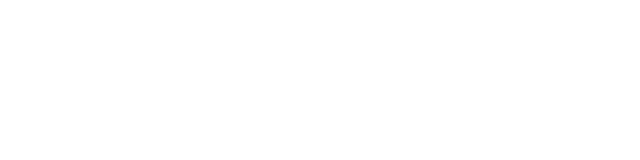
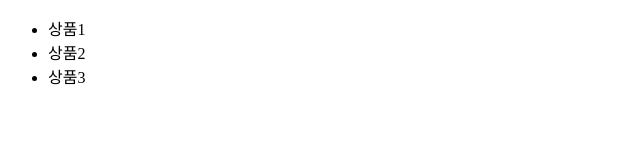
Before and after one commit to manbalboy/vue-nuxt-shoppingmall, a Nuxt app in the folder nuxt-shoppingmall/: page /product in a window 1280 px wide. Before the commit this address had no page. Shown: the top 160 px of the page, without its empty margins (0-640 px from the left). Built offline with nearby package versions, Linux system fonts and the light colour scheme.

Commit message:
PageComponent 생성 - #1
PageComponent 생성

```diff
--- a/nuxt-shoppingmall/pages/index.vue
+++ b/nuxt-shoppingmall/pages/index.vue
@@ -1,5 +1,7 @@
 <template>
-  <Tutorial/>
+  <div>
+    <p>넉스트 시작하기</p>
+  </div>
 </template>
 
 <script>
--- a/nuxt-shoppingmall/pages/main.vue
+++ b/nuxt-shoppingmall/pages/main.vue
@@ -1,12 +1,12 @@
 <template>
   <div>
-    <h1>메인페이지</h1>
+    <p>메인 페이지입니다.</p>
   </div>
 </template>
 
 <script>
 export default {
-  name: 'main'
+  name: 'mainhome'
 }
 </script>
 
--- /dev/null
+++ b/nuxt-shoppingmall/pages/product.vue
@@ -0,0 +1,19 @@
+<template>
+  <div>
+    <ul>
+      <li>상품1</li>
+      <li>상품2</li>
+      <li>상품3</li>
+    </ul>
+  </div>
+</template>
+
+<script>
+export default {
+  name: 'product'
+}
+</script>
+
+<style scoped>
+
+</style>
```
